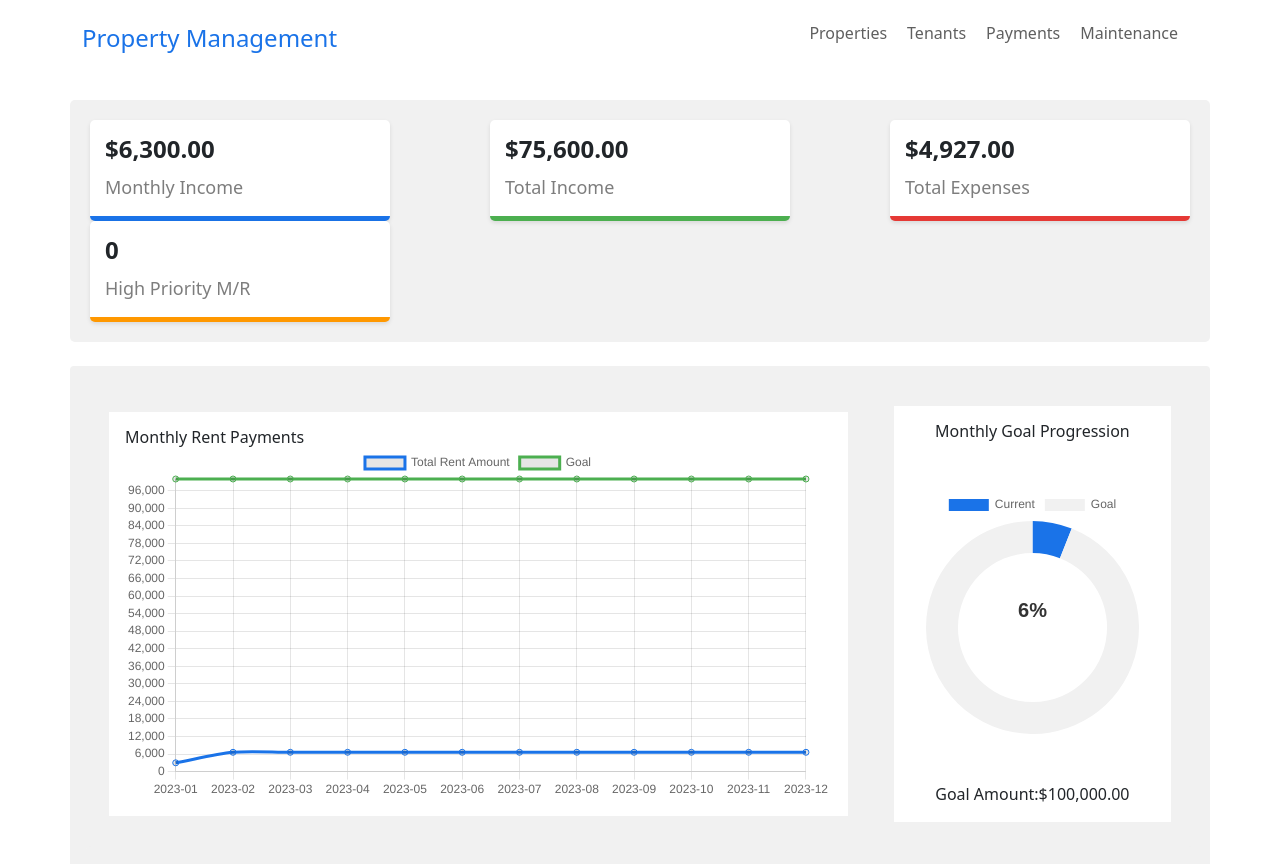
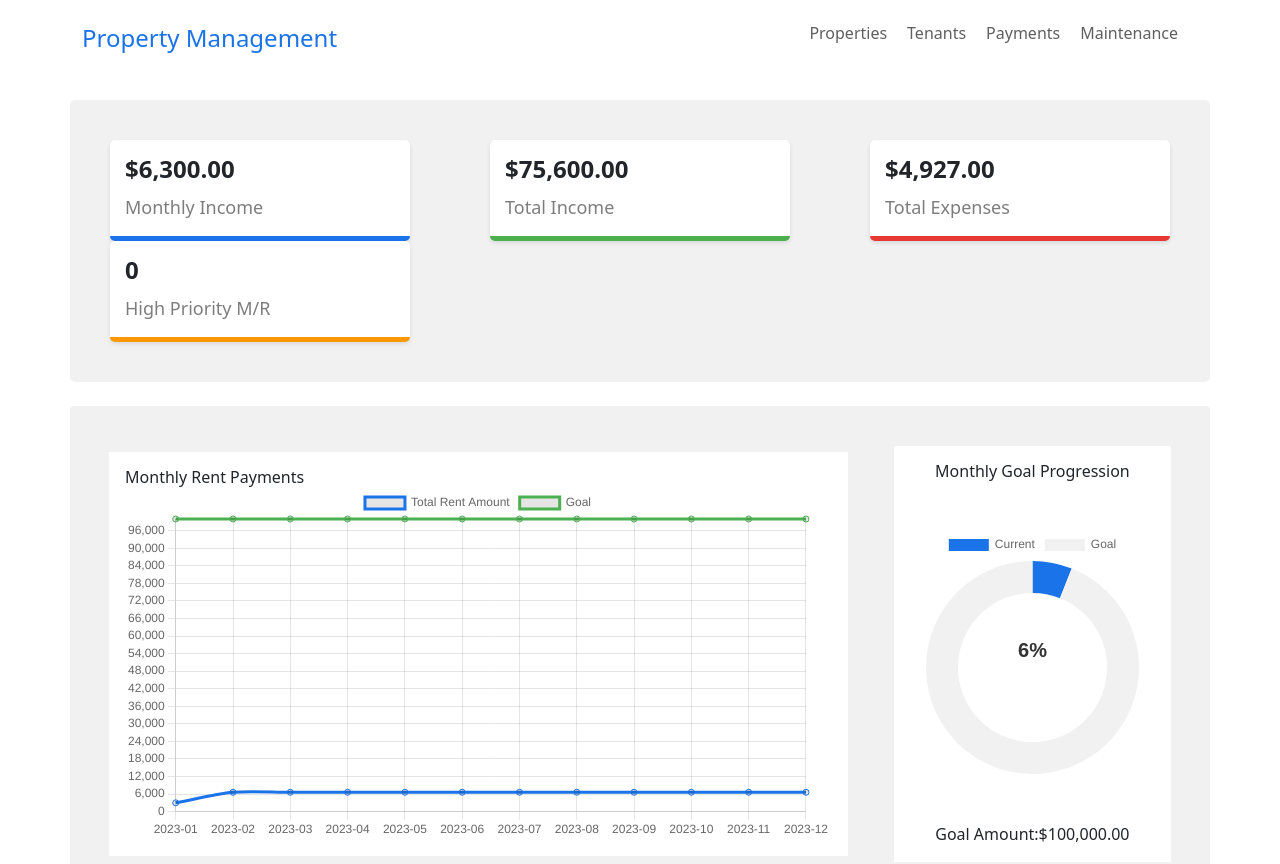
Before and after one commit to zsherman2510/PropertyManagement, a React (Vite) app: page / in a window 1280 px wide. Shown: the top 864 px of the page. Built offline with nearby package versions, Linux system fonts and the light colour scheme.

Commit message:
css changes

```diff
--- a/src/components/Dashboard/OverallSummary.jsx
+++ b/src/components/Dashboard/OverallSummary.jsx
@@ -17,7 +17,7 @@ const OverallSummary = ({ monthlyIncome, highPriorityRequests, totalExpenses, to
     currency: "USD",
   });
   return (
-    <div className='container property-summary'>
+    <div className='container property-summary' style={{ padding: '40px'}}>
       <DashboardWidget title="Monthly Income" value={dollarMonthly} color="#1a73e8" />
       <DashboardWidget title="Total Income" value={dollarTotalIncome} color="#4caf50" />
       <DashboardWidget title="Total Expenses" value={dollarExpenses} color="#e53935" />
--- a/src/index.css
+++ b/src/index.css
@@ -117,7 +117,7 @@ button:focus-visible {
 
 .property-summary {
   background-color: #f1f1f1;
-  padding: 20px;
+  padding: 30px;
   border-radius: 5px;
   display: flex;
   justify-content: space-between;
```
